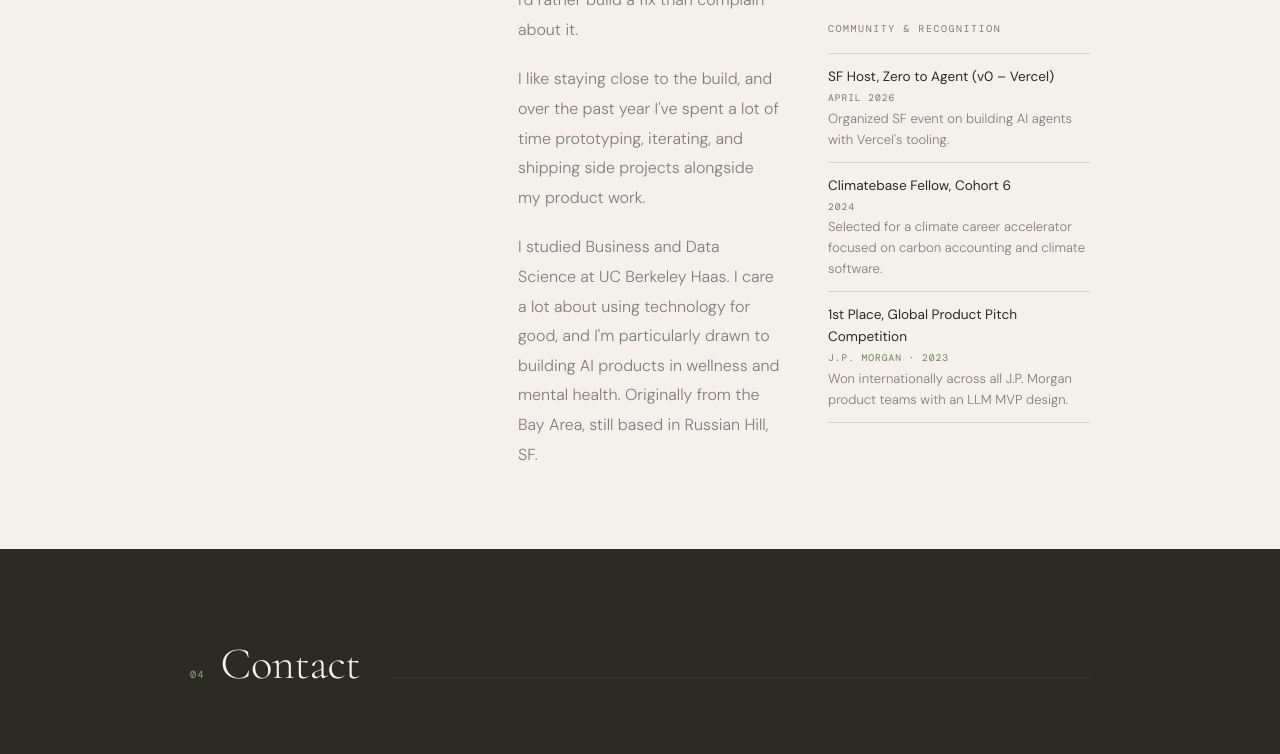
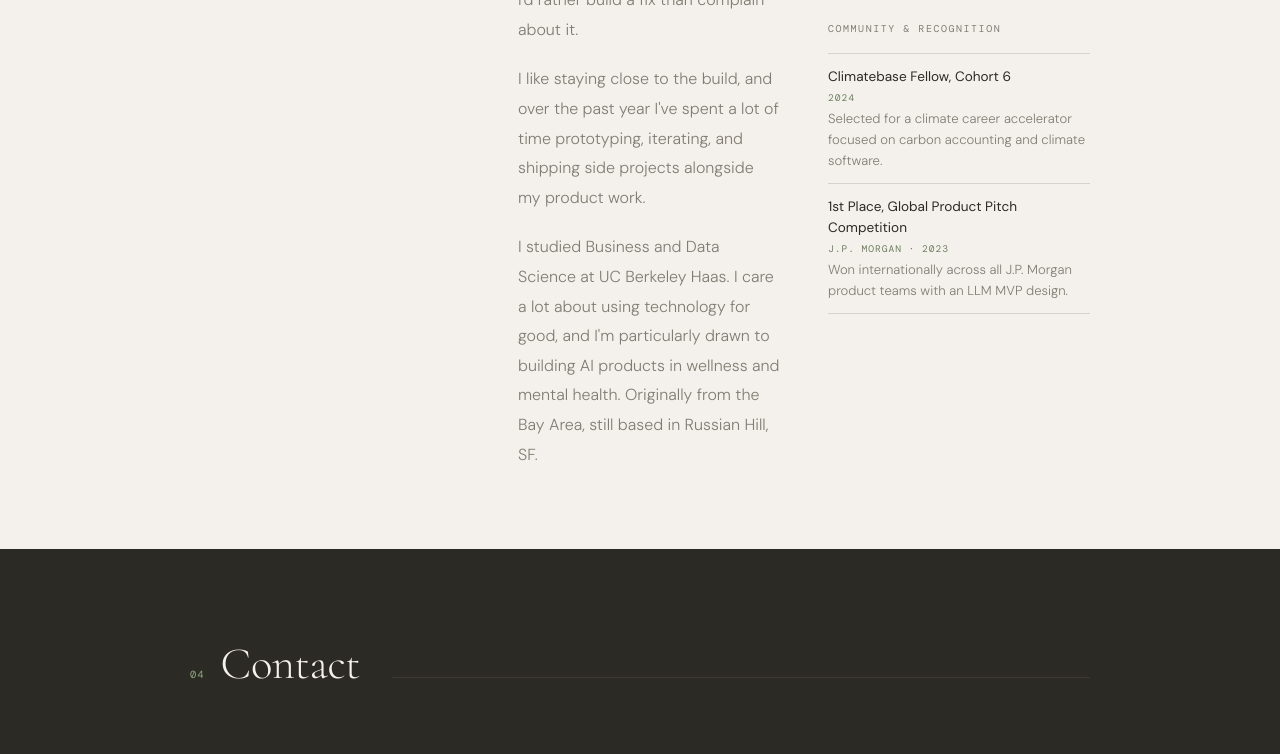
Before and after one commit to vivfeng/portfolio, a plain HTML site: page index.html in a window 1280 px wide. Shown: the part 3601-4355 px from the top of the page. Drawn offline with nearby package versions, Linux system fonts and the light colour scheme; a script that the page names is missing; a web font is replaced by a local one.

Commit message:
Remove Zero to Agent event from portfolio
Event was cancelled.

Co-Authored-By: Claude Opus 4.6 <noreply@anthropic.com>

```diff
--- a/index.html
+++ b/index.html
@@ -649,11 +649,6 @@
           <p class="skills-section-title" style="margin-top:1.5rem;">Community & Recognition</p>
           <div class="skills-list">
             <div class="skill-row" style="flex-direction:column; align-items:flex-start; gap:0.15rem; padding:0.75rem 0;">
-              <span style="font-size:0.85rem; font-weight:400;">SF Host, Zero to Agent (v0 &ndash; Vercel)</span>
-              <span style="font-family:var(--mono); font-size:0.6rem; letter-spacing:0.1em; text-transform:uppercase; color:var(--accent);">April 2026</span>
-              <span style="font-size:0.82rem; color:var(--ink-light);">Organized SF event on building AI agents with Vercel's tooling.</span>
-            </div>
-            <div class="skill-row" style="flex-direction:column; align-items:flex-start; gap:0.15rem; padding:0.75rem 0;">
               <span style="font-size:0.85rem; font-weight:400;">Climatebase Fellow, Cohort 6</span>
               <span style="font-family:var(--mono); font-size:0.6rem; letter-spacing:0.1em; text-transform:uppercase; color:var(--accent);">2024</span>
               <span style="font-size:0.82rem; color:var(--ink-light);">Selected for a climate career accelerator focused on carbon accounting and climate software.</span>
```
